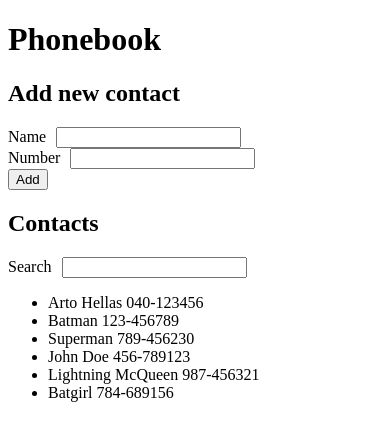
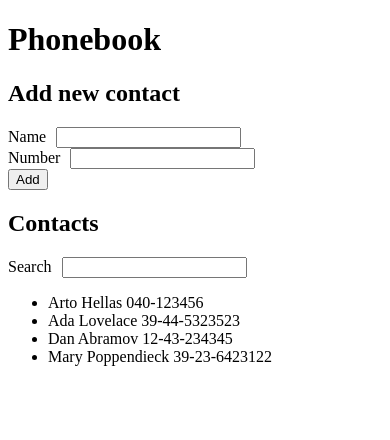
Before and after one commit to isk4/fso, a React (Vite) app in the folder part2/phonebook/: page / in a window 390 px wide. Shown: the top 440 px of the page. Built offline with nearby package versions, Linux system fonts and the light colour scheme; data requests are answered from the project's data file.

Commit message:
part2(phonebook): retrieve contacts from server

```diff
--- a/part2/phonebook/db.json
+++ b/part2/phonebook/db.json
@@ -1,5 +1,5 @@
 {
-  "persons":[
+  "contacts":[
     {
       "name": "Arto Hellas",
       "number": "040-123456",
--- a/part2/phonebook/package.json
+++ b/part2/phonebook/package.json
@@ -10,6 +10,7 @@
     "preview": "vite preview"
   },
   "dependencies": {
+    "axios": "^1.13.2",
     "react": "^19.2.0",
     "react-dom": "^19.2.0"
   },
--- a/part2/phonebook/src/App.jsx
+++ b/part2/phonebook/src/App.jsx
@@ -1,6 +1,7 @@
-import { useState } from 'react';
+import { useState, useEffect } from 'react';
 import NewContactForm from './components/NewContactForm';
 import ContactList from './components/ContactList';
+import axios from 'axios';
 
 const initialContactList = [
   { name: 'Arto Hellas', number: '040-123456' },
@@ -12,7 +13,15 @@ const initialContactList = [
 ];
 
 const App = () => {
-  const [contacts, setContacts] = useState(initialContactList);
+  const [contacts, setContacts] = useState([]);
+  useEffect(() => {
+    updateContacts();
+  }, []);
+
+  const updateContacts = async () => {
+    const response = await axios.get('http://localhost:3001/contacts/');
+    setContacts(response.data);
+  };
 
   return (
     <div>
--- a/part2/phonebook/src/components/NewContactForm.jsx
+++ b/part2/phonebook/src/components/NewContactForm.jsx
@@ -1,4 +1,5 @@
 import { useState } from 'react';
+import axios from 'axios';
 
 const NewContactForm = ({ contacts, setContacts }) => {
   const [nameInput, setNameInput] = useState('');
@@ -7,13 +8,23 @@ const NewContactForm = ({ contacts, setContacts }) => {
   const handleNameInputChange = (e) => setNameInput(e.target.value);
   const handleNumberInputChange = (e) => setNumberInput(e.target.value);
 
+  const sendContact = async (contact) =>  {
+    const response = await axios.get('http://localhost:3001/contacts');
+    console.log(response.data);
+  };
+
   const handleAddContact = (e) => {
     e.preventDefault();
     if (isAlreadyAdded(nameInput)) {
+
       alert(`"${nameInput}" is already added to phonebook`);
+
     } else {
       const newContact = { name: nameInput, number: numberInput };
+
+      sendContact(newContact);
       setContacts(contacts.concat(newContact));
+
       setNameInput('');
       setNumberInput('');
     }
```
Also changed, not shown: 1 other file (tests, documents, lock files or other folders).
